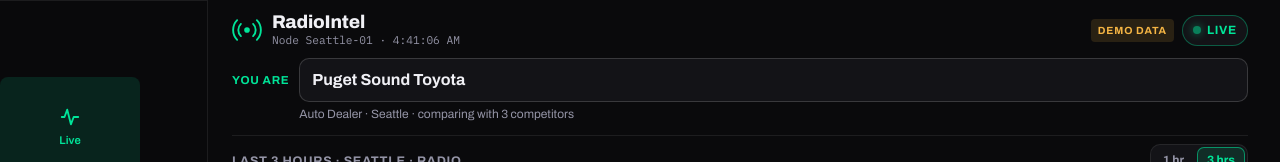
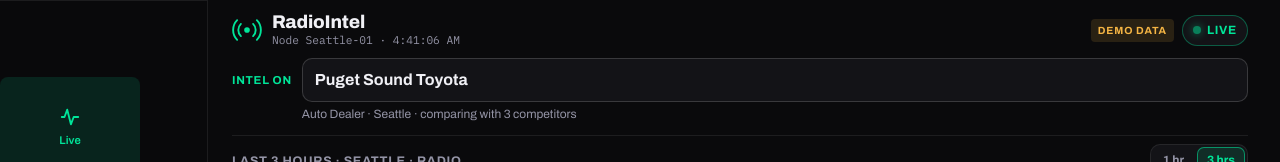
Before and after one commit to Madeoy/RadioIntel-Network, a React (Vite) app: page / in a window 1280 px wide. Shown: the top 162 px of the page. Built offline with nearby package versions, Linux system fonts and the light colour scheme.

Commit message:
Rename top bar label 'You are' to 'Intel on'
Co-Authored-By: Claude Opus 5.5 <noreply@anthropic.com>

```diff
--- a/src/App.jsx
+++ b/src/App.jsx
@@ -350,7 +350,7 @@ export default function App() {
 
 // ------------------------------------------------------------------ chrome
 
-// "You are": type your business once. Suggestions cover every business we know; a website address works too.
+// "Intel on": type any business once (your own or one you're scouting). Suggestions cover every business we know; a website address works too.
 function MeBar({ me, chooseMe, watchCount }) {
   const [text, setText] = useState(me);
   useEffect(() => setText(me), [me]);
@@ -379,9 +379,9 @@ function MeBar({ me, chooseMe, watchCount }) {
       : 'No ads heard yet. We start watching the moment you add a business.';
   return (
     <form className="ri-mebar" onSubmit={submit} role="search">
-      <label htmlFor="ri-me-input">You are</label>
+      <label htmlFor="ri-me-input">Intel on</label>
       <input id="ri-me-input" type="search" list="ri-all-names" value={text} onChange={onChange} onFocus={(e) => e.target.select()}
-        placeholder="Type your business or website" autoComplete="off" enterKeyHint="go" />
+        placeholder="Type any business or website" autoComplete="off" enterKeyHint="go" />
       <datalist id="ri-all-names">{ALL_NAMES.map((n) => <option key={n} value={n} />)}</datalist>
       <span className="ri-mebar-status">{status}</span>
     </form>
@@ -1124,7 +1124,7 @@ function AutoBoard({ offers, market, onAdvertiser, me }) {
           <option value="city">Sort: city A–Z</option>
         </select>
       </div>
-      <p className="ri-note">Every dealer with a lease ad on air, ranked. <span className="ri-vs-badge them">⚠ red</span> = their deal beats <b>{me}</b>’s, <span className="ri-vs-badge you">✓ green</span> = yours is better. Change “You are” at the top to compare as someone else.</p>
+      <p className="ri-note">Every dealer with a lease ad on air, ranked. <span className="ri-vs-badge them">⚠ red</span> = their deal beats <b>{me}</b>’s, <span className="ri-vs-badge you">✓ green</span> = {me}’s is better. Change “Intel on” at the top to look at another business.</p>
       <p className="muted small">True monthly cost adds the money due at signing, spread over the term. It is the fair way to compare a "$0 down" deal with a "$299/mo" deal.</p>
       {leases.length === 0 && <p className="ri-empty">No lease deals match. Try another market or body style.</p>}
       <ol className="ri-board">
@@ -2106,7 +2106,7 @@ function TrendsView({ events, crossMedia, allEvents, watchlist, toggleWatch, onA
 
       <div className="ri-section-head"><h2>Price moves</h2><span className="ri-count">8 weeks, {WEEKS[0]} to {WEEKS[WEEKS.length - 1]}</span></div>
       <p className="muted small ri-key">
-        Lines show direction only. <span className="ri-vs-badge them">⚠ red</span> = their deal beats yours ({me}), <span className="ri-vs-badge you">✓ green</span> = yours is better. No color = not comparable.
+        Lines show direction only. <span className="ri-vs-badge them">⚠ red</span> = their deal beats {me}’s, <span className="ri-vs-badge you">✓ green</span> = {me}’s is better. No color = not comparable.
       </p>
       {prices.length === 0 && <p className="ri-empty">No tracked price history in this market yet.</p>}
       <ul className="ri-prices">
```
